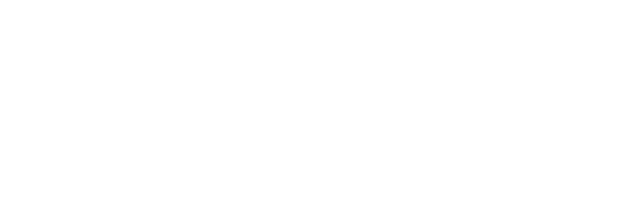
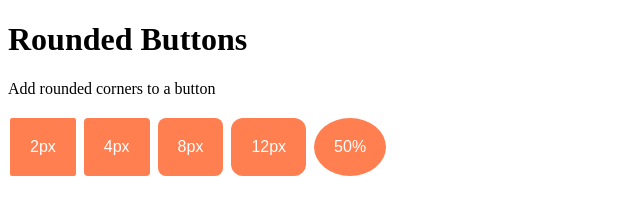
Before and after one commit to jogindrakumar/how-to-style-round-buttons-with-CSS, a plain HTML site: page index.html in a window 1280 px wide. Shown: the whole page, without its empty margins (0-640 px from the left). Drawn offline with Linux system fonts and the light colour scheme.

Commit message:
codewithjk

```diff
--- a/index.html
+++ b/index.html
@@ -6,9 +6,50 @@
     <meta http-equiv="X-UA-Compatible" content="IE=edge">
     <meta name="viewport" content="width=device-width, initial-scale=1.0">
     <title>Rounded Buttons</title>
+    <style>
+        .button {
+            background-color: coral;
+            border: none;
+            color: white;
+            padding: 20px;
+            text-align: center;
+            text-decoration: none;
+            display: inline-block;
+            font-size: 16px;
+            margin: 4px 2px;
+            cursor: pointer;
+        }
+
+        .button1 {
+            border-radius: 2px;
+        }
+
+        .button2 {
+            border-radius: 4px;
+        }
+
+        .button3 {
+            border-radius: 8px;
+        }
+
+        .button4 {
+            border-radius: 12px;
+        }
+
+        .button5 {
+            border-radius: 50%;
+        }
+    </style>
 </head>
 
 <body>
+    <h1>Rounded Buttons</h1>
+    <p>Add rounded corners to a button</p>
+    <button class="button button1">2px</button>
+    <button class="button button2">4px</button>
+    <button class="button button3">8px</button>
+    <button class="button button4">12px</button>
+    <button class="button button5">50%</button>
 
 </body>
 
```
